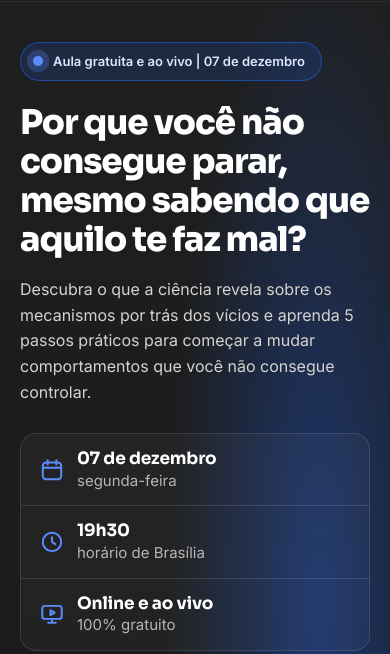
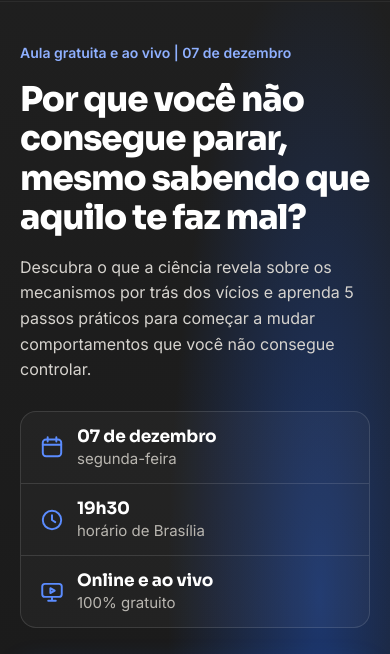
Before and after one commit to weschroeder-p4/aula-vicios-capta-o, a plain HTML site: page index.html in a window 390 px wide. Shown: the part 67-721 px from the top of the page. Drawn offline with Linux system fonts and the light colour scheme.

Commit message:
Add files via upload

```diff
--- a/index.html
+++ b/index.html
@@ -120,17 +120,14 @@ section{padding:112px 0}
 /* ===== 01 HERO ===== */
 .hero{position:relative;overflow:hidden;padding:72px 0 104px;color:#fff;background:radial-gradient(ellipse 60% 75% at 82% 45%,rgba(30,99,243,.38),transparent 65%),linear-gradient(180deg,#1F1F1F 0%,#171717 100%)}
 .hero .container{display:grid;grid-template-columns:56fr 44fr;gap:64px;align-items:center}
-.ao-vivo{display:inline-flex;align-items:center;gap:10px;padding:8px 16px 8px 12px;border-radius:999px;background:rgba(30,99,243,.16);border:1px solid rgba(30,99,243,.55);font-size:14px;font-weight:600;color:#DCE6FD;margin-bottom:28px}
-.ao-vivo i{position:relative;width:10px;height:10px;border-radius:50%;background:#5B8CFF}
-.ao-vivo i::after{content:"";position:absolute;inset:0;border-radius:50%;background:#5B8CFF;animation:pulso 2s ease-out infinite}
-@keyframes pulso{0%{transform:scale(1);opacity:.8}100%{transform:scale(2.8);opacity:0}}
+.ao-vivo{font-size:16px;font-weight:600;color:#8FB0FF;margin:0 0 20px}
 .hero h1{font-size:56px;font-weight:800;letter-spacing:-.03em;max-width:640px}
 .hero-sub{margin-top:24px;font-size:19px;color:#D6D3CE;max-width:560px}
-.agenda{display:grid;grid-template-columns:repeat(3,auto);justify-content:start;margin:36px 0 0;padding:0;list-style:none;border:1px solid rgba(255,255,255,.12);border-radius:16px;background:rgba(255,255,255,.03);max-width:600px}
-.agenda li{display:flex;align-items:center;gap:12px;padding:18px 20px;font-size:15px;line-height:1.35;color:#B9B6B0}
+.agenda{display:grid;grid-template-columns:repeat(3,minmax(0,auto));justify-content:start;width:fit-content;max-width:100%;margin:36px 0 0;padding:0;list-style:none;border:1px solid rgba(255,255,255,.12);border-radius:16px;background:rgba(255,255,255,.03)}
+.agenda li{display:flex;align-items:center;gap:12px;padding:18px;min-width:0;font-size:15px;line-height:1.35;color:#B9B6B0}
 .agenda li+li{border-left:1px solid rgba(255,255,255,.12)}
-.agenda li>span{white-space:nowrap}
-.agenda strong{display:block;color:#fff;font-family:var(--sora);font-weight:700;font-size:17px;letter-spacing:-.01em}
+.agenda li>span{min-width:0}
+.agenda strong{display:block;white-space:nowrap;color:#fff;font-family:var(--sora);font-weight:700;font-size:17px;letter-spacing:-.01em}
 .agenda svg{flex:none;width:26px;height:26px;stroke:#5B8CFF;fill:none;stroke-width:1.8;stroke-linecap:round;stroke-linejoin:round}
 .hero .acao{margin-top:32px}
 .hero .micro{color:#B9B6B0}
@@ -203,12 +200,13 @@ section{padding:112px 0}
 .rodape a:hover{color:#fff;text-decoration:underline}
 
 /* ===== RESPONSIVO ===== */
+@media (max-width:1200px){
+  .hero .agenda{grid-template-columns:1fr;width:100%;max-width:420px}
+  .hero .agenda li+li{border-left:0;border-top:1px solid rgba(255,255,255,.12)}
+}
 @media (max-width:1100px){
   .hero h1{font-size:46px}
   .hero .container{gap:48px}
-  .agenda{grid-template-columns:1fr;max-width:420px}
-  .agenda li+li{border-left:0;border-top:1px solid rgba(255,255,255,.12)}
-  .cta-final .agenda li+li{border-top-color:rgba(255,255,255,.35)}
   .professor-grid{gap:56px}
 }
 @media (max-width:880px){
@@ -222,8 +220,8 @@ section{padding:112px 0}
   .hero .container{grid-template-columns:1fr;gap:44px}
   .hero h1{font-size:34px}
   .hero-sub{font-size:16px;margin-top:18px}
-  .ao-vivo{margin-bottom:22px;font-size:13px}
-  .agenda{max-width:none;margin-top:28px}
+  .ao-vivo{margin-bottom:16px;font-size:14px}
+  .agenda{max-width:none;width:100%;margin-top:28px}
   .agenda li{padding:14px 18px}
   .btn{width:100%;padding:0 18px;font-size:15px;gap:10px}
   .micro{font-size:14px}
@@ -253,7 +251,8 @@ section{padding:112px 0}
   .cta-final .moldura::before{border-radius:20px}
   .cta-final h2{font-size:31px}
   .cta-final .texto{font-size:16px}
-  .cta-final .agenda{width:100%}
+  .cta-final .agenda{width:100%;grid-template-columns:1fr}
+  .cta-final .agenda li+li{border-left:0;border-top:1px solid rgba(255,255,255,.35)}
 }
 @media (max-width:380px){
   .hero h1{font-size:30px}
@@ -285,7 +284,7 @@ section{padding:112px 0}
 <section class="hero escuro">
   <div class="container">
     <div>
-      <p class="ao-vivo"><i aria-hidden="true"></i>Aula gratuita e ao vivo | 07 de dezembro</p>
+      <p class="ao-vivo">Aula gratuita e ao vivo | 07 de dezembro</p>
       <h1>Por que você não consegue parar, mesmo sabendo que aquilo te faz mal?</h1>
       <p class="hero-sub">Descubra o que a ciência revela sobre os mecanismos por trás dos vícios e aprenda 5 passos práticos para começar a mudar comportamentos que você não consegue controlar.</p>
 
```
